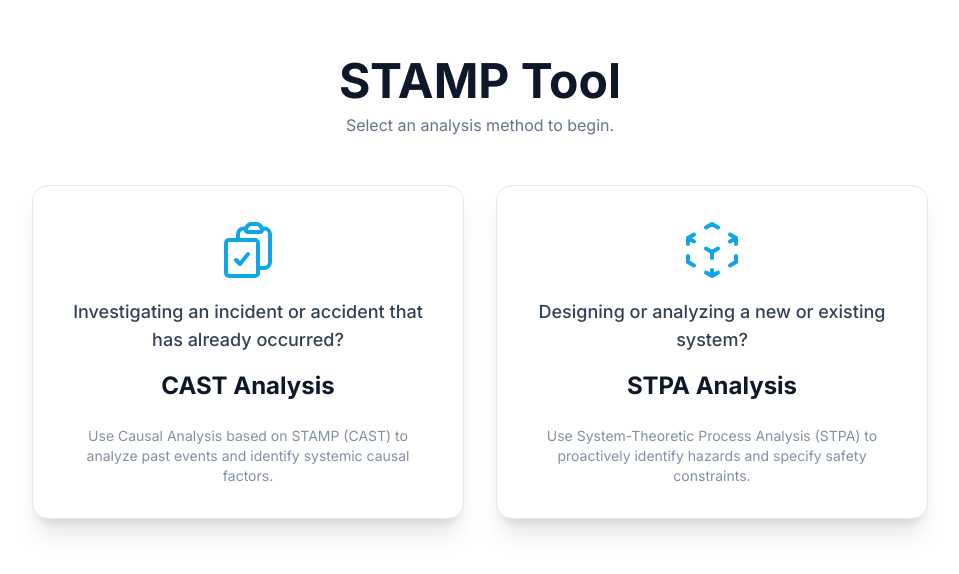
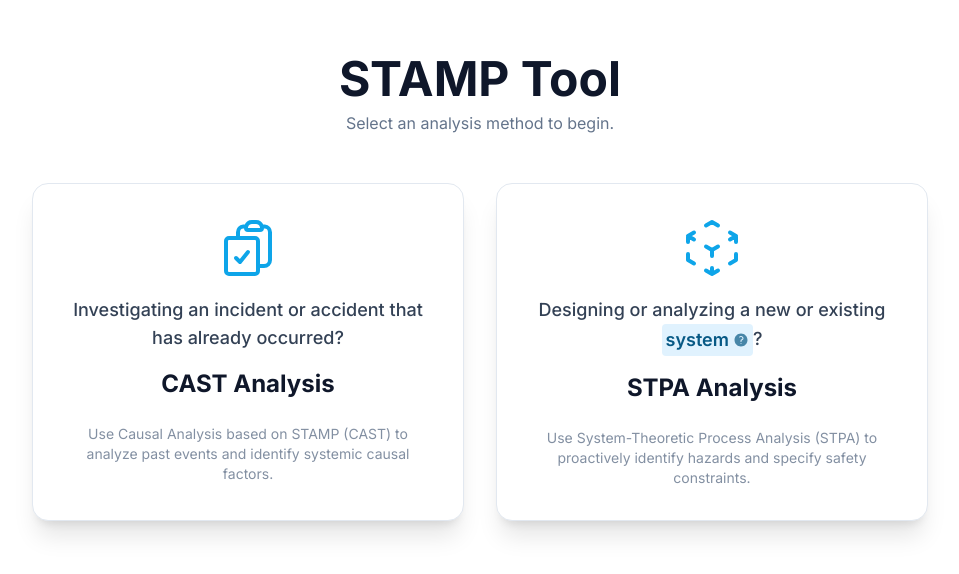
Before and after one commit to airvair/STAMPWebTool, a React (Vite) app: page /#/start in a window 1280 px wide. Shown: the part 112-686 px from the top of the page, without its empty margins (160-1119 px from the left). Built offline with nearby package versions, Linux system fonts and the light colour scheme.

Commit message:
add tooltip to start

```diff
--- a/components/shared/Tooltip.tsx
+++ b/components/shared/Tooltip.tsx
@@ -18,7 +18,7 @@ const Tooltip: React.FC<TooltipProps> = ({
 
     return (
         <span
-            className={`relative inline-flex items-center cursor-help rounded bg-sky-100 text-sky-800 px-1 py-0.5 font-semibold align-middle ${className}`}
+            className={`relative inline-flex items-center cursor-help rounded bg-sky-100 text-sky-800 px-1 py-0.5 font-semibold align-middle dark:bg-sky-900 dark:text-sky-200 ${className}`}
             onMouseEnter={() => setIsVisible(true)}
             onMouseLeave={() => setIsVisible(false)}
         >
--- a/components/step1_Startup/StartupModal.tsx
+++ b/components/step1_Startup/StartupModal.tsx
@@ -3,13 +3,14 @@ import { useNavigate } from 'react-router-dom';
 import { useAnalysis } from '../../hooks/useAnalysis';
 import { AnalysisType } from '../../types';
 import Button from '../shared/Button';
-import { CAST_STEPS, STPA_STEPS, APP_TITLE } from '../../constants';
+import Tooltip from '../shared/Tooltip';
+import { CAST_STEPS, STPA_STEPS, APP_TITLE, GLOSSARY } from '../../constants';
 import { ClipboardDocumentCheckIcon, CubeTransparentIcon, ArrowPathIcon } from '@heroicons/react/24/outline';
 
 // A dedicated component for the choice cards to keep the code clean.
 const ChoiceCard: React.FC<{
     icon: React.ReactNode;
-    question: string;
+    question: React.ReactNode;
     title: string;
     description: string;
     onClick: () => void;
@@ -105,7 +106,7 @@ const StartupPage: React.FC = () => {
                     <ChoiceCard
                         onClick={() => handleSelectType(AnalysisType.STPA)}
                         icon={<CubeTransparentIcon />}
-                        question="Designing or analyzing a new or existing system?"
+                        question={<>Designing or analyzing a new or existing <Tooltip content={GLOSSARY['System']}>system</Tooltip>?</>}
                         title="STPA Analysis"
                         description="Use System-Theoretic Process Analysis (STPA) to proactively identify hazards and specify safety constraints."
                     />
```
